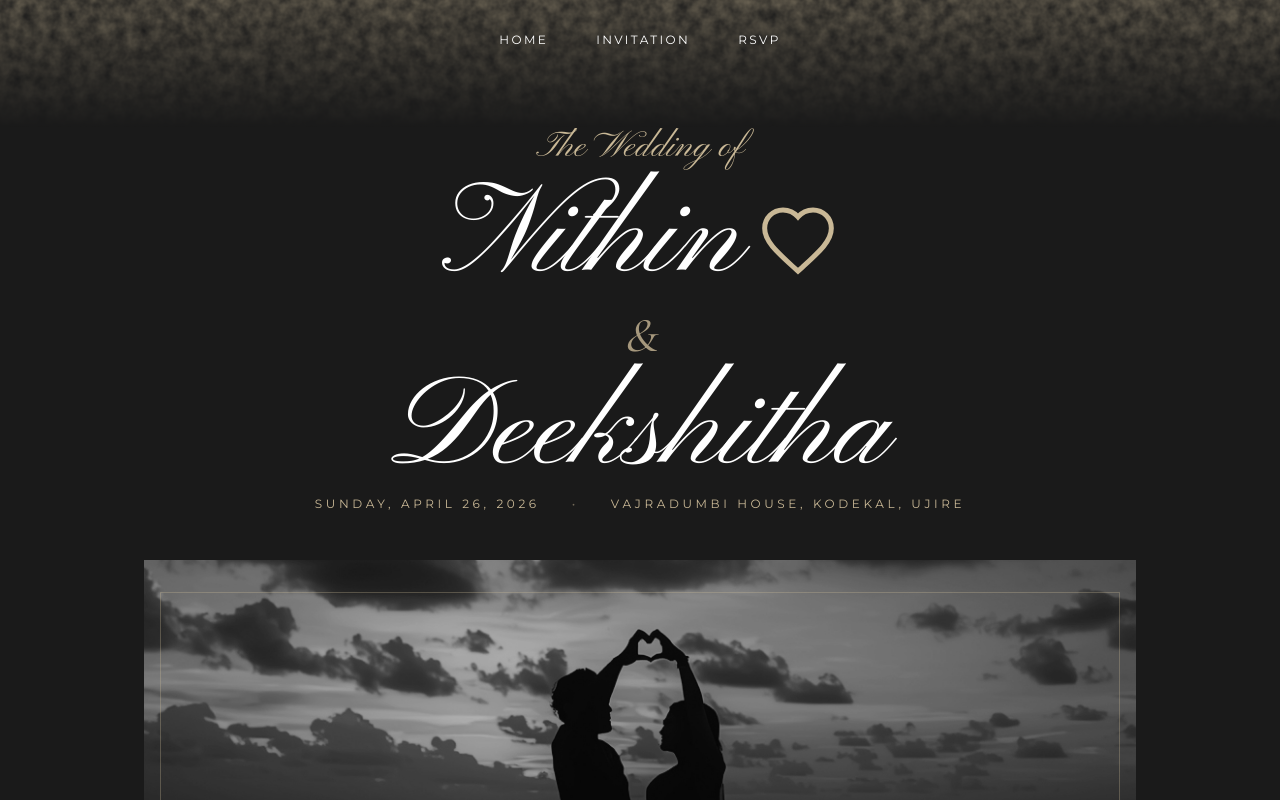
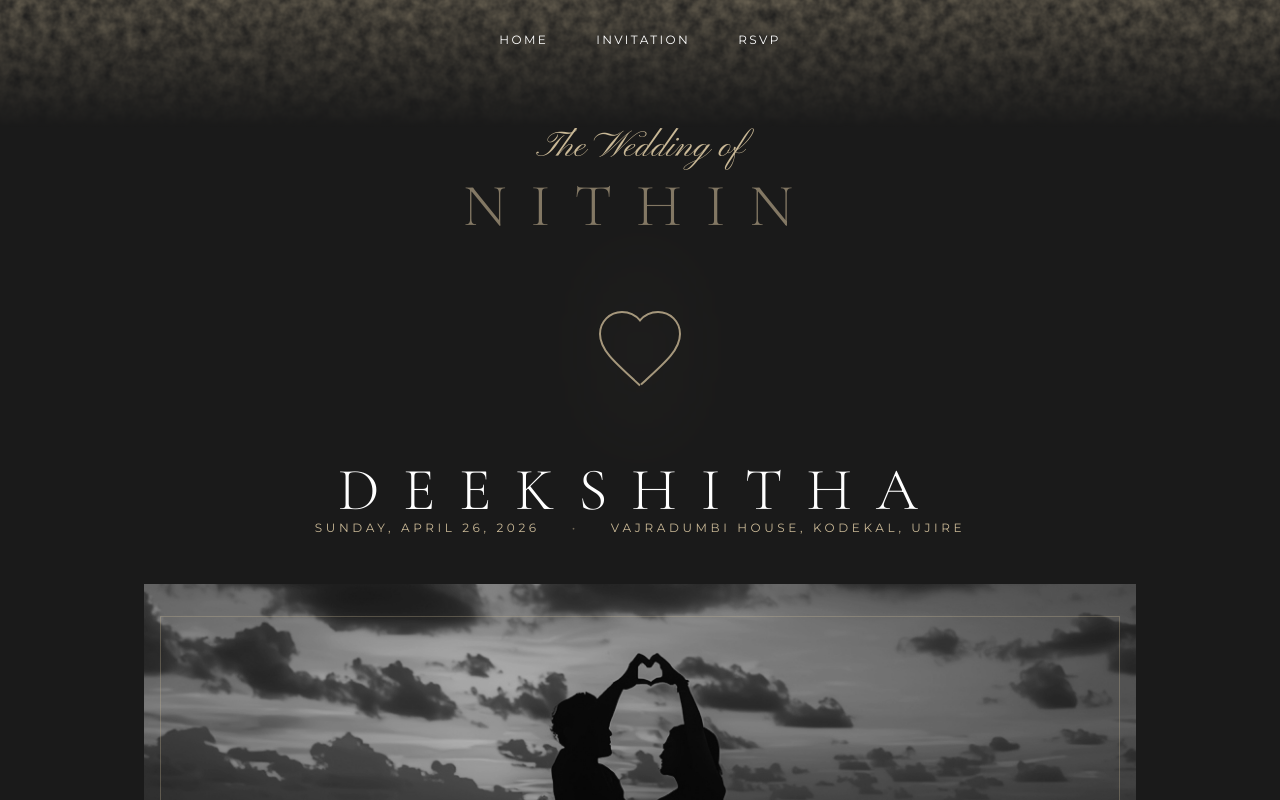
Before and after one commit to Harsh-Gowda/Nithin-Deeksha, a React (Vite) app: page / in a window 1280 px wide. Both pictures are taken after a click on the button "HOME". Shown: the top 800 px of the page. Built offline with nearby package versions, Linux system fonts and the light colour scheme.

Commit message:
UI: redesign name layout with modern editorial style and stroke animation

```diff
--- a/src/App.tsx
+++ b/src/App.tsx
@@ -93,16 +93,39 @@ const Hero = () => {
           className="w-full flex flex-col items-center"
         >
           <p className="font-script text-2xl md:text-4xl text-gold mb-2">The Wedding of</p>
-          <h1 className="flex flex-col items-center justify-center leading-none">
-            <span className="flex items-center gap-4">
-              <span className="font-script text-6xl sm:text-7xl md:text-9xl text-white normal-case tracking-normal">Nithin</span>
-              <svg className="w-10 h-10 md:w-20 md:h-20 text-gold" viewBox="0 0 24 24" fill="none" stroke="currentColor" strokeWidth="1.5">
-                <path d="M12 21.35l-1.45-1.32C5.4 15.36 2 12.28 2 8.5 2 5.42 4.42 3 7.5 3c1.74 0 3.41.81 4.5 2.09C13.09 3.81 14.76 3 16.5 3 19.58 3 22 5.42 22 8.5c0 3.78-3.4 6.86-8.55 11.54L12 21.35z" />
-              </svg>
-            </span>
-            <span className="font-serif text-3xl md:text-5xl text-gold/80 italic my-2">&</span>
-            <span className="font-script text-6xl sm:text-7xl md:text-9xl text-white normal-case tracking-normal">Deekshitha</span>
-          </h1>
+          <div className="flex flex-col items-center justify-center space-y-6">
+            <motion.div
+              initial={{ opacity: 0, y: 20 }}
+              animate={{ opacity: 1, y: 0 }}
+              transition={{ duration: 1 }}
+              className="flex flex-col items-center"
+            >
+              <span className="font-serif text-3xl sm:text-4xl md:text-6xl text-gold/60 uppercase tracking-[0.4em] font-light mb-4">Nithin</span>
+
+              <div className="relative py-8 md:py-12">
+                <svg className="w-16 h-16 md:w-24 md:h-24 text-gold/80" viewBox="0 0 24 24" fill="none" stroke="currentColor" strokeWidth="0.5">
+                  <motion.path
+                    d="M12 21.35l-1.45-1.32C5.4 15.36 2 12.28 2 8.5 2 5.42 4.42 3 7.5 3c1.74 0 3.41.81 4.5 2.09C13.09 3.81 14.76 3 16.5 3 19.58 3 22 5.42 22 8.5c0 3.78-3.4 6.86-8.55 11.54L12 21.35z"
+                    initial={{ pathLength: 0, opacity: 0 }}
+                    animate={{ pathLength: 1, opacity: 1 }}
+                    transition={{
+                      duration: 3,
+                      repeat: Infinity,
+                      repeatType: "reverse",
+                      ease: "easeInOut"
+                    }}
+                  />
+                </svg>
+                <motion.div
+                  animate={{ scale: [1, 1.2, 1], opacity: [0.2, 0.4, 0.2] }}
+                  transition={{ duration: 3, repeat: Infinity }}
+                  className="absolute inset-x-0 top-1/2 -translate-y-1/2 w-full h-full bg-gold/10 blur-2xl rounded-full"
+                />
+              </div>
+
+              <span className="font-serif text-3xl sm:text-4xl md:text-6xl text-white uppercase tracking-[0.4em] font-light mt-4">Deekshitha</span>
+            </motion.div>
+          </div>
           <div className="flex flex-col md:flex-row items-center justify-center gap-3 md:gap-8 font-sans text-gold text-[10px] md:text-xs tracking-[0.2em] md:tracking-[0.3em] uppercase max-w-[90vw]">
             <span>Sunday, April 26, 2026</span>
             <span className="hidden md:inline text-gold/50">•</span>
@@ -165,16 +188,22 @@ const Invitation = () => {
           <p className="font-sans text-[10px] uppercase tracking-[0.3em] text-charcoal/50">Together with their families</p>
 
           <div className="relative">
-            <h2 className="flex flex-col items-center justify-center leading-none mb-8">
-              <span className="flex items-center gap-3">
-                <span className="font-script text-5xl md:text-7xl text-black normal-case tracking-normal">Nithin</span>
-                <svg className="w-8 h-8 md:w-12 text-gold/60" viewBox="0 0 24 24" fill="none" stroke="currentColor" strokeWidth="1.5">
-                  <path d="M12 21.35l-1.45-1.32C5.4 15.36 2 12.28 2 8.5 2 5.42 4.42 3 7.5 3c1.74 0 3.41.81 4.5 2.09C13.09 3.81 14.76 3 16.5 3 19.58 3 22 5.42 22 8.5c0 3.78-3.4 6.86-8.55 11.54L12 21.35z" />
+            <div className="flex flex-col items-center justify-center space-y-4 mb-16">
+              <span className="font-serif text-2xl md:text-4xl text-gold/60 uppercase tracking-[0.3em] font-light">Nithin</span>
+
+              <div className="relative">
+                <svg className="w-10 h-10 text-gold/30" viewBox="0 0 24 24" fill="none" stroke="currentColor" strokeWidth="0.5">
+                  <motion.path
+                    d="M12 21.35l-1.45-1.32C5.4 15.36 2 12.28 2 8.5 2 5.42 4.42 3 7.5 3c1.74 0 3.41.81 4.5 2.09C13.09 3.81 14.76 3 16.5 3 19.58 3 22 5.42 22 8.5c0 3.78-3.4 6.86-8.55 11.54L12 21.35z"
+                    initial={{ pathLength: 0 }}
+                    whileInView={{ pathLength: 1 }}
+                    transition={{ duration: 4, repeat: Infinity }}
+                  />
                 </svg>
-              </span>
-              <span className="font-serif text-2xl md:text-3xl text-gold/60 italic my-2">&</span>
-              <span className="font-script text-5xl md:text-7xl text-black normal-case tracking-normal">Deekshitha</span>
-            </h2>
+              </div>
+
+              <span className="font-serif text-2xl md:text-4xl text-black uppercase tracking-[0.3em] font-light">Deekshitha</span>
+            </div>
             {/* Subtle text shadow/glow */}
             <div className="absolute inset-0 blur-xl bg-white/50 -z-10"></div>
           </div>
```
